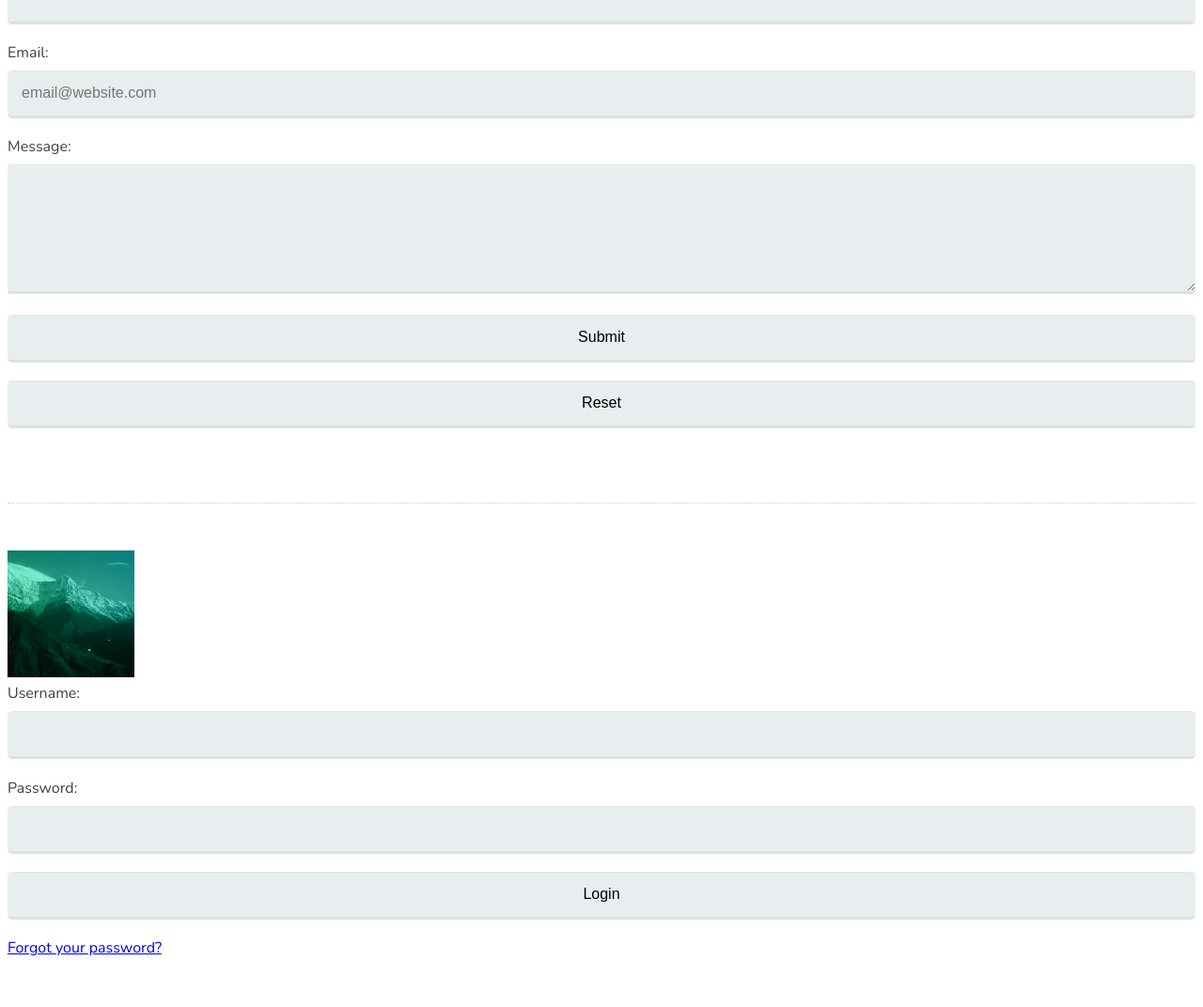
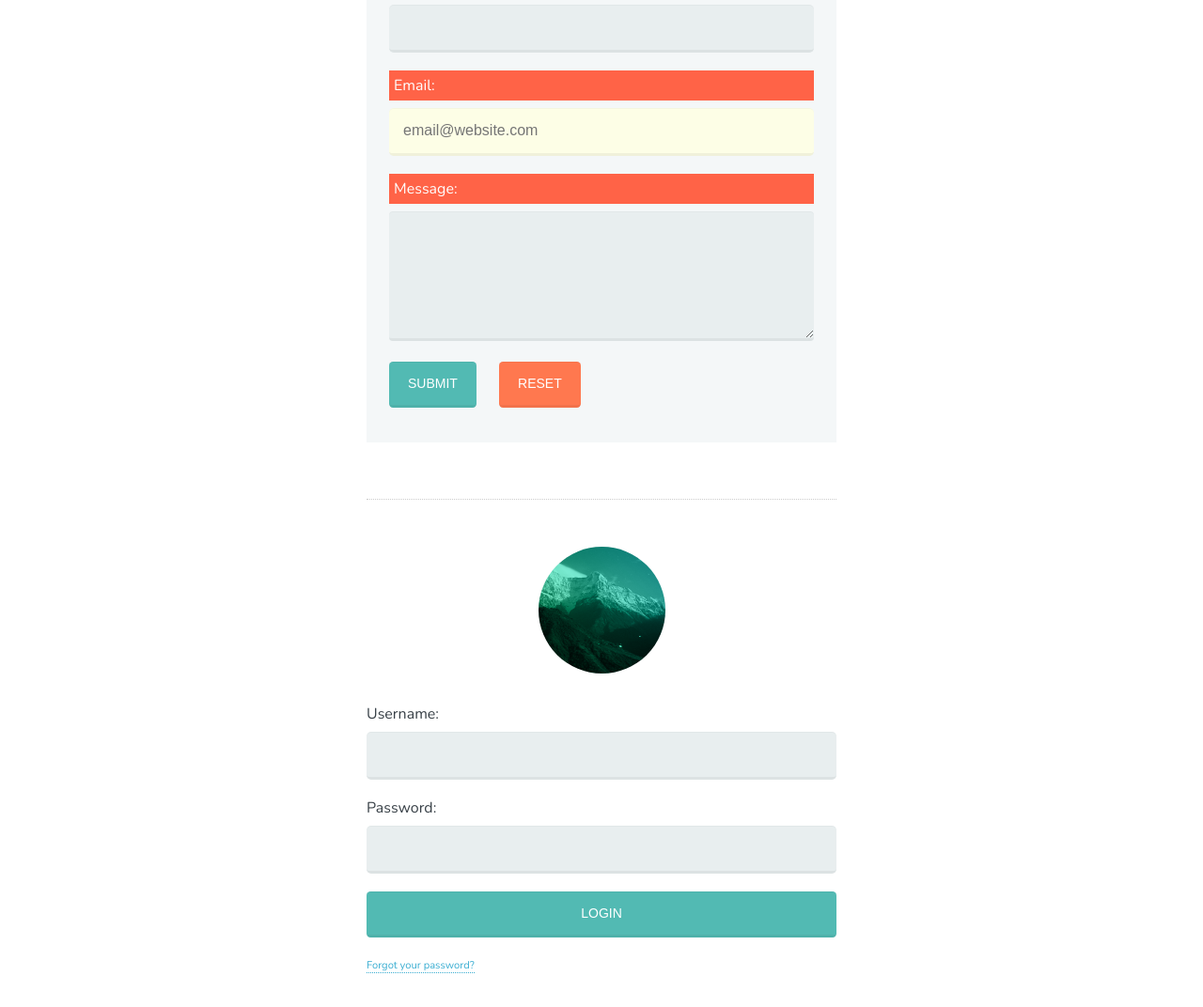
Before and after one commit to jl4syth/td-unit3, a plain HTML site: page td-unit3-1-selectors-beyond-the-basics/1-attribute-selectors/start/index.html in a window 1280 px wide. Shown: the part 176-1248 px from the top of the page at 94% size. Drawn offline with nearby package versions, Linux system fonts and the light colour scheme.

Commit message:
Working with attribute selectors and combinators.

```diff
--- a/td-unit3-1-selectors-beyond-the-basics/1-attribute-selectors/start/css/selectors.css
+++ b/td-unit3-1-selectors-beyond-the-basics/1-attribute-selectors/start/css/selectors.css
@@ -1 +1,82 @@
 /* Attribute Selectors ------------- */
+
+.form-contact {
+    padding: 20px 24px;
+    background: #f4f7f8
+}
+
+#container {
+    max-width: 500px;
+    margin: auto;
+}
+
+input[type="email"] {
+    background: #fdfee6;
+}
+
+a[target="_blank"] {
+    color: #39add1;
+    text-decoration: none;
+    border-bottom: 1px dotted;
+}
+
+/* DRY Classes ------------- */
+
+.br {
+    border-radius: .5em;
+}
+
+.avatar {
+    display: block;
+    margin: 0 auto 2em;
+}
+
+.rounded {
+    border-radius: 50%;
+}
+
+.btn {
+    cursor: pointer;
+    font-size: .875em;
+    font-weight: 400;
+    color: #fff;
+    padding-left: 20px;
+    padding-right: 20px;
+    text-transform: uppercase;
+}
+
+.btn:hover {
+    opacity: 75%;
+}
+
+.default {
+    background-color: #52bab3;
+}
+
+.error {
+    background-color: #ff784f;
+}
+
+@media (min-width: 769px) {
+
+    .inln {
+        width: auto;
+        display: inline-block;
+    }
+
+    .btn + .btn {
+        margin-left: 20px;
+    }
+}
+
+/* Combinators ------------- */
+
+form > a {
+    font-size: .7em;
+}
+
+h1 ~ label {
+    background: tomato;
+    color: white;
+    padding: 5px;
+}
--- a/td-unit3-1-selectors-beyond-the-basics/1-attribute-selectors/start/index.html
+++ b/td-unit3-1-selectors-beyond-the-basics/1-attribute-selectors/start/index.html
@@ -21,12 +21,13 @@
 			<label for="msg">Message:</label>
 			<textarea id="msg" rows="7"></textarea>
 
-		  <input type="submit" value="Submit">
- 		  <input type="reset" value="Reset">
+			<input class="btn inln default" type="submit" value="Submit">
+			<input class="btn inln error" type="reset" value="Reset">
+
 		</form>
 
 		<hr>
- 		<img src="img/avatar.png" alt="Mountains">
+ 		<img class="avatar rounded" src="img/avatar.png" alt="Mountains">
 
 		<form class="form-login">
 			<label for="username">Username:</label>
@@ -35,7 +36,7 @@
 			<label for="password">Password:</label>
 			<input type="password" id="password">
 
-			<input type="submit" value="Login">
+			<input class="btn default" type="submit" value="Login">
       <a href="#" target="_blank">Forgot your password?</a>
 		</form>
 	</div>
--- a/td-unit3-overview-of-forms/css/main.css
+++ b/td-unit3-overview-of-forms/css/main.css
@@ -1,4 +1,3 @@
-/*
 *, *:before, *:after {
   -moz-box-sizing: border-box;
   -webkit-box-sizing: border-box;
```
Lines whose indentation alone changed are shown as unchanged.
